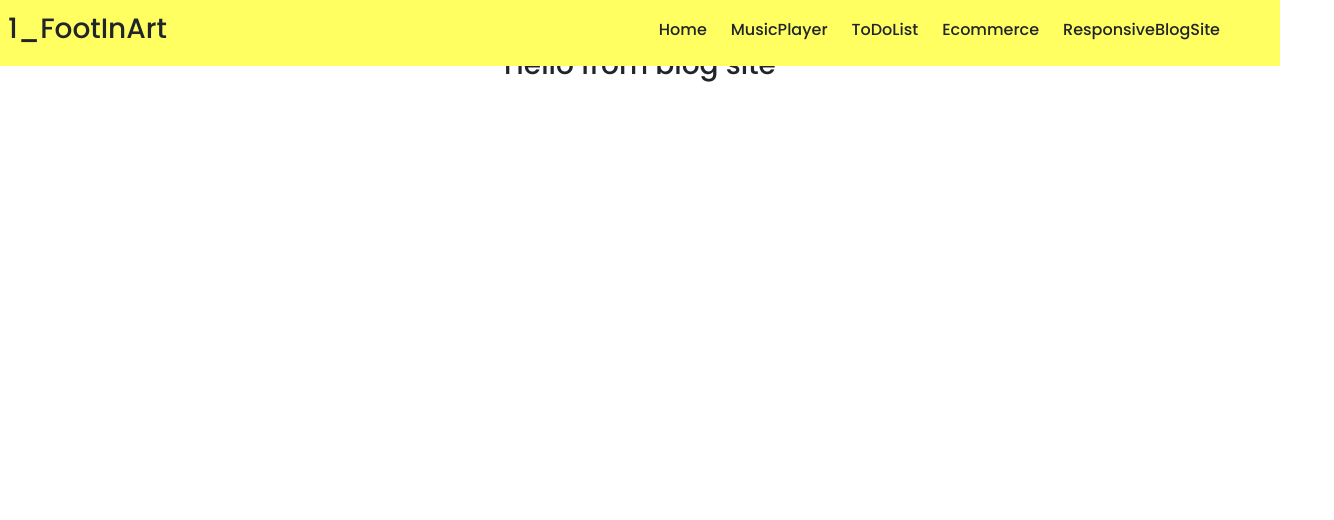
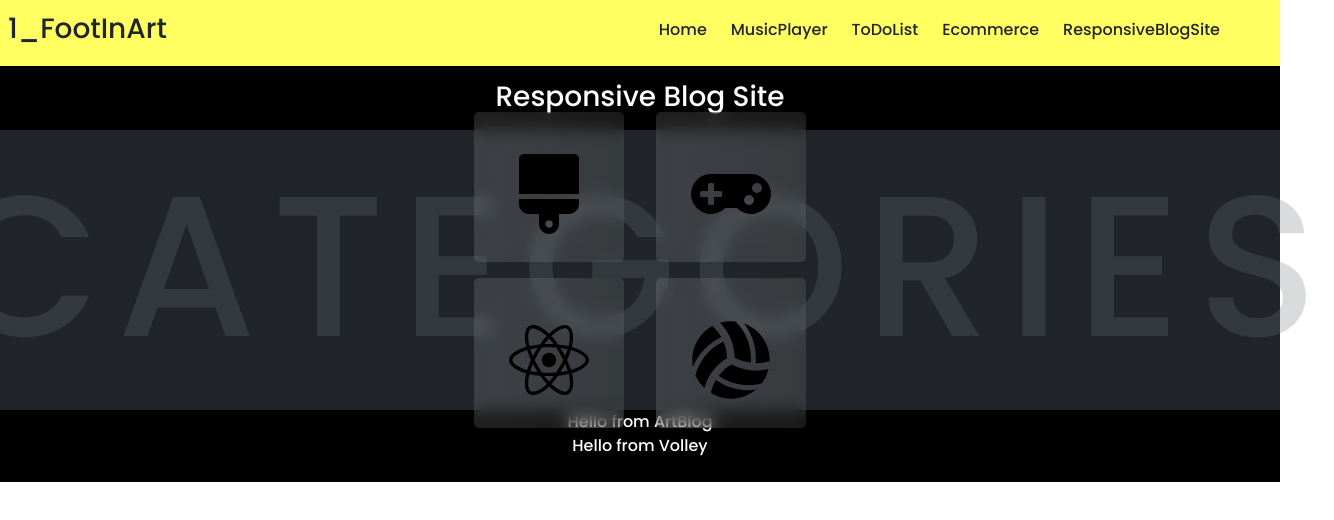
Before and after one commit to Adityaverma4648/JavascriptProjects-, a React (Create React App) app in the folder js_projects/: page /ResponsiveBlogSite in a window 1280 px wide. Shown: the top 520 px of the page, 1334 px wide, since content can reach past the window. Built offline with nearby package versions, Linux system fonts and the light colour scheme.

Commit message:
tried dynamic fetching component

```diff
--- a/js_projects/public/index.html
+++ b/js_projects/public/index.html
@@ -27,21 +27,12 @@
       work correctly both with client-side routing and a non-root public URL.
       Learn how to configure a non-root public URL by running `npm run build`.
     -->
-    <title>React App</title>
+    <title>Javascript Projects</title>
   </head>
   <body>
     <noscript>You need to enable JavaScript to run this app.</noscript>
 
     <div id="root"></div>
-    <!--
-      This HTML file is a template.
-      If you open it directly in the browser, you will see an empty page.
 
-      You can add webfonts, meta tags, or analytics to this file.
-      The build step will place the bundled scripts into the <body> tag.
-
-      To begin the development, run `npm start` or `yarn start`.
-      To create a production bundle, use `npm run build` or `yarn build`.
-    -->
   </body>
 </html>
--- a/js_projects/src/Component.css
+++ b/js_projects/src/Component.css
@@ -75,7 +75,15 @@ ul{
     width: 80%;
     background-color: rgba(155, 150, 150, 0.281);
 }
+.myWork{
+    width: 80%;
+    background-color: rgba(185, 172, 172, 0.781);
+    color: rgb(0, 0, 0);
+    display: flex;
+    align-items: center;
+    justify-content: center;
 
+}
 
 @media only screen and (max-width : 800px){
 
@@ -115,3 +123,51 @@ ul{
     transform: scale(1.3);
     z-index: 99;
 }
+
+
+/*  responsive site */
+.response{
+    max-height: 100vh;
+    max-width: 100vw;
+    color: #fff;
+}
+.btnCont{
+    font-size: 45px;
+}
+
+.categories{
+   height: 35vh;
+   width: 100vw;
+
+}
+.myHead{
+    font-size: 200px;
+    letter-spacing: 1rem;
+    /* opacity: 20; */
+    -webkit-user-select: none; /* Safari */
+  -ms-user-select: none; /* IE 10 and IE 11 */
+  user-select: none; /* Standard syntax */
+}
+button{
+    background: linear-gradient(to left , rgba(255, 255, 255, 0.1), rgba(255, 255, 255, 0.125));
+    backdrop-filter: blur(0.5rem);
+    height: 150px;
+    width: 150px;
+    margin: 0px 1rem ;
+    transition:all 0.4s ease-in-out;
+    font-size: 80px;
+    border-radius: 5px;
+}
+button:hover{
+    transform: scale(1.1);
+    transition:all 0.4s ease-in-out;
+    color: aqua;
+}
+/* .icon{
+
+    transition: all 0.4s ease-in-out;
+}
+.icon:hover{
+    transition: all 0.4s ease-in-out;
+   color: aqua;
+} */
--- a/js_projects/src/Project/ResponsiveBlogSite.js
+++ b/js_projects/src/Project/ResponsiveBlogSite.js
@@ -1,11 +1,63 @@
+import "../Component.css"
+import {FaBrush} from "react-icons/fa";
+import {FaGamepad} from "react-icons/fa";
+import {FaReact} from "react-icons/fa";
+import {FaVolleyballBall} from "react-icons/fa";
+import { useState } from "react";
+import FetchComp from "./responsiveBlog/FetchComp"
+
+
+
+
+
 
 const ResponsiveBlogSite = () =>{
+
+   const Comp = ["ArtBlog","Gamepad","React","Volley"]
+
+
+  const [state , setState] = useState(Comp[0]);
+
   return(
 
-    <div className="compCont">
-              <h3>
-               Hello from blog site
+    <div className="compCont bg-black response d-flex flex-column py-4">
+              <h3 className="py-2 container-fluid text-white">
+                Responsive Blog Site
               </h3>
+              <div className="btnCont bg-dark text-white categories position-relative d-flex justify-content-center align-items-center py-1" >
+                    <h1 className="text-secondary position-relative myHead opacity-25">
+                      CATEGORIES
+                    </h1>
+                    <div className="position-absolute">
+                      <div className="p-2 d-flex justify-content-center">
+                      <button type="button" className="border-0 p-3" data-toggle="tooltip" data-placement="top" title="Art Blog" id="brush" onClick={()=>{
+                        setState({state : Comp[0]})
+                      }}>
+                        <FaBrush className="icon"/>
+                    </button>
+                    <button type="button" className="border-0 p-3" data-toggle="tooltip" data-placement="right" title="Gaming Blog" id="gaming" onClick={()=>{
+                        setState({state : Comp[1]})
+                      }}>
+                        <FaGamepad  className="icon" />
+                    </button>
+                      </div>
+                      <div className="p-2" >
+                      <button type="button" className="border-0 p-3" data-toggle="tooltip" data-placement="bottom" title="React Dev Blog" id="react" onClick={()=>{
+                        setState({state : Comp[2]})
+                      }}>
+                        <FaReact  className="icon" />
+                    </button>
+                    <button type="button" className="border-0 p-3" data-toggle="tooltip" data-placement="right" title="Sports Blog" id="sports" onClick={()=>{
+                        setState({state : Comp[3]})
+                      }}>
+                        <FaVolleyballBall className="icon"/>
+                    </button>
+                      </div>
+                    </div>
+              </div>
+              <div className="fetchContent bg-black text-center" id = "FetchContent">
+                   <FetchComp data={state} />
+              </div>
           </div>
 
   )
--- a/js_projects/src/Project/ToDoList.js
+++ b/js_projects/src/Project/ToDoList.js
@@ -9,11 +9,6 @@ function ToDoList(){
                <Form />
              )
      }
-
-    // const handleOnchange = () => {
-
-    // }
-
     return(
 
           <div className="compCont">
--- a/js_projects/src/Project/ToDoSrc/Form.js
+++ b/js_projects/src/Project/ToDoSrc/Form.js
@@ -2,29 +2,39 @@ import {useState} from 'react';
 
 function Form(){
 
-  const [inputField ,setInputField ] = useState({
-       work : ''
-  })
+  const [inputField ,setInputField ] = useState('');
 
   const InputHandler = (e) =>{
-         setInputField({[e.target.work] : e.target.value})
+         setInputField(e.target.value);
   }
 
-  const OnSubmit = () => {
-      alert(inputField.work);
-  }
+  // // const onClickAdd = () => {
+  //      var   AddedWork = document.getElementById("AddedWork");
+  //      AddedWork.classList.add("myWork");
+  //      AddedWork.classList.add("container-fluid");
+  //      AddedWork.innerHTML = inputField
+  // // }
+  //     var SubmitBtn = document.getElementById('SubmitBtn');
+  //     // SubmitBtn.addEventListener = ("onClick")
+
+
 
     return(
-                      <div className="continer formCont bg-none">
-{/*
-                        <div className="timer">
 
-                        </div> */}
+                     <div className='d-flex flex-column container-fluid'>
+
+                       <div id="AddedWork"></div>
+
+
+                       <div className="container formCont bg-none">
+
 
                         <input type="text" onChange={InputHandler} name="Work" value={inputField.work} placeholder="Enter what u need to do" className="Work py-4 border border-4 border-opacity-10 border-light rounded-2" id="Work" />
 
-                        <input type="submit" value="Submit" onClick={OnSubmit} className="bg-white px-1 py-4 border-4 border-white border-opacity-50"/>
+                        <input type="submit" value="Submit" className="bg-white px-1 py-4 border-4 border-white border-opacity-50" id='SubmitBtn'/>
+
                       </div>
+                     </div>
 
     )
 
--- /dev/null
+++ b/js_projects/src/Project/responsiveBlog/ArtBlog.js
@@ -0,0 +1,13 @@
+const ArtBlog = () =>{
+
+
+
+    return (
+        <div className="container-fluid">
+              Hello from ArtBlog
+        </div>
+    )
+
+}
+
+export default ArtBlog;
--- /dev/null
+++ b/js_projects/src/Project/responsiveBlog/FetchComp.js
@@ -0,0 +1,46 @@
+import { ReactDOM } from 'react';
+import ArtBlog from '../responsiveBlog/ArtBlog';
+import Gamepad from '../responsiveBlog/GamePad';
+import ReactBlog from '../responsiveBlog/ReactBlog';
+import Volley from '../responsiveBlog/Volley';
+
+const FetchComp = (props) =>{
+
+    const Comp = ["ArtBlog","Gamepad","React","Volley"]
+
+     var state = props.data;
+      const Fetcher1 = () =>{
+        if(state == Comp[0]){
+            console.log(state)
+            return <ArtBlog />
+        }
+        else{
+            console.log(state)
+            return <Gamepad />
+        }
+    }
+
+        const Fetcher2 = () =>{
+        if(state == Comp[3]){
+            console.log(state)
+            return <ReactBlog />
+        }
+        else{
+            console.log(state)
+            return <Volley />
+        }
+
+
+      }
+   return(
+     <div id='fetcher' className='d-flex flex-column'>
+        <Fetcher1 />
+        <Fetcher2 />
+
+     </div>
+
+   )
+
+}
+
+export default FetchComp;
--- /dev/null
+++ b/js_projects/src/Project/responsiveBlog/GamePad.js
@@ -0,0 +1,10 @@
+const GamePad = () =>{
+    return (
+        <>
+              Hello from gamepad
+        </>
+    )
+
+}
+
+export default GamePad;
--- /dev/null
+++ b/js_projects/src/Project/responsiveBlog/ReactBlog.js
@@ -0,0 +1,10 @@
+const ReactBlog = () =>{
+
+    return(
+        <>
+            Hello from react
+        </>
+    )
+
+}
+export default ReactBlog;
--- /dev/null
+++ b/js_projects/src/Project/responsiveBlog/Volley.js
@@ -0,0 +1,10 @@
+const Volley = () =>{
+
+    return(
+        <>
+            Hello from Volley
+        </>
+    )
+
+}
+export default Volley;
```
